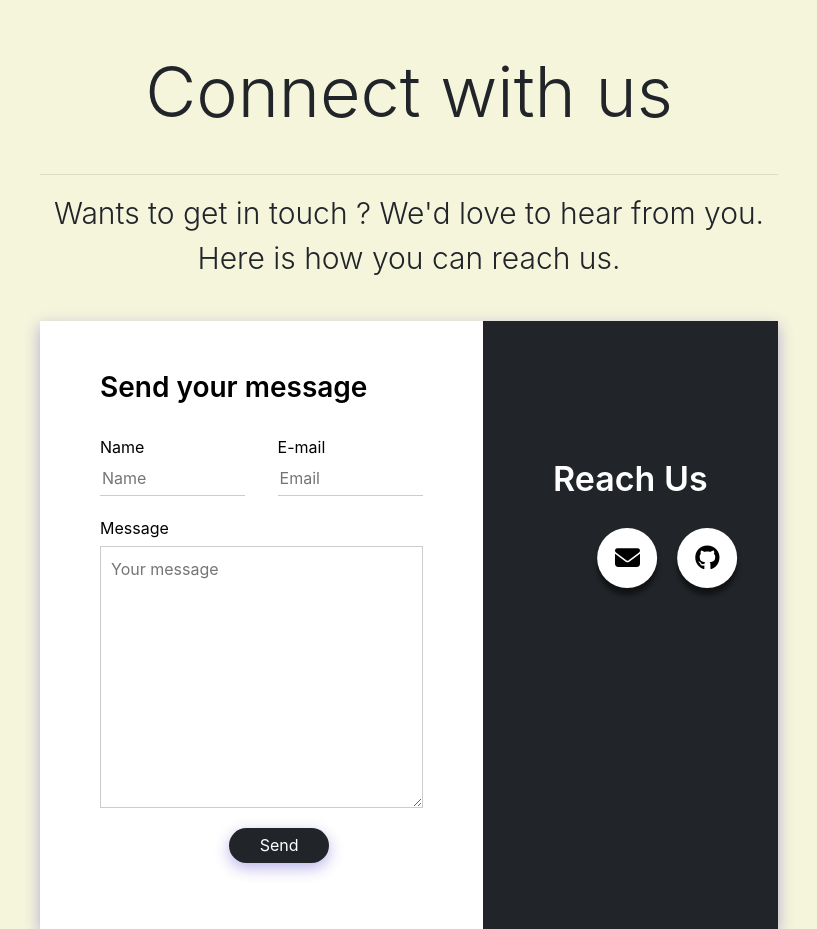
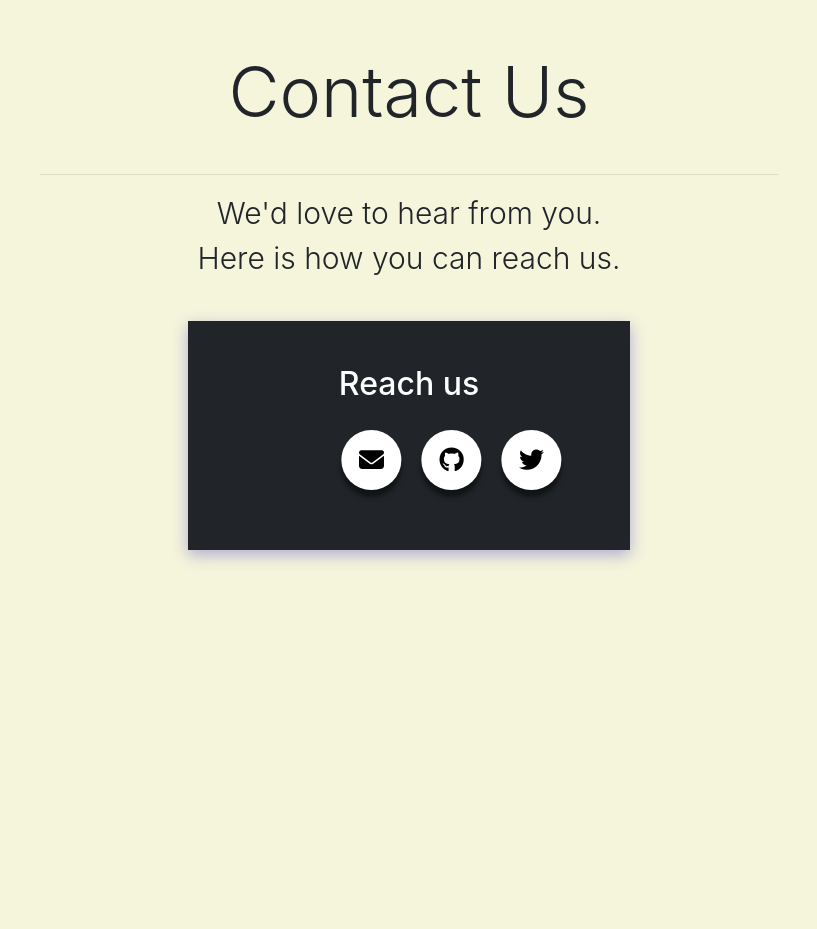
Before and after one commit to DynamicsAndNeuralSystems/Comp-Engine-Features, a Django app: page /contact in a window 1280 px wide. Shown: the part 56-985 px from the top of the page, without its empty margins (231-1048 px from the left). After the commit the page ends 619 px from the top, so only its background shows below. Run offline with Django 3.2, Linux system fonts and the light colour scheme; some libraries are stand-ins or nearby versions.

Commit message:
Redesigned contact page

```diff
--- a/static/CompEngineFeaturesWeb/css/contact.css
+++ b/static/CompEngineFeaturesWeb/css/contact.css
@@ -11,38 +11,28 @@ body{
 .container .display-1,.lead{
   text-align: center;
 }
- .display-1{
+.container .display-1{
    font-size: 70px;
 }
-.lead{
+.container .lead{
   font-size: 30px;
 
 }
 .contact-box{
-    background-color: white;
-    display: flex;
+   background-color: #212529;
+
   box-shadow: 0px 5px 15px 0px rgba(28, 0, 181, 0.3);
+  margin-left: 20%;
+  margin-right: 20%;
 }
 
 
-  .left{
-    flex-basis: 60%;
-    padding: 50px 60px;
-    background-color: #fff;
-  }
-
-  .right{
-    flex-basis: 40%;
-    padding: 50px;
-    background-color: #212529;
+.contact-box h2{
+  text-align: center;
+  padding-top: 10%;
   color: white;
 }
 
-
-  h1{
-    margin-bottom: 10px;
-    font-family: 'Franklin Gothic Medium', 'Arial Narrow', Arial, sans-serif;
-  }
 
 .container p{
   margin-bottom: 40px;
@@ -50,65 +40,7 @@ body{
 }
 
 
-  .input-row{
-    display: flex;
-    justify-content: space-between;
-    margin-bottom: 20px;
-  }
 
-  .input-row .input-group{
-    flex-basis: 45%;
-  }
-
-
-  input{
-    width: 100%;
-    border: none;
-    border-bottom: 1px solid #ccc;
-    outline: none;
-    padding-bottom: 5px;
-  }
-
-  textarea{
-    width: 100%;
-    border: 1px solid #ccc;
-    outline: none;
-    padding: 10px;
-    box-sizing: border-box;
-  }
-
-  label{
-    margin-bottom: 6px;
-    display: block;
-    color: black;
-  }
-
-  .formbutton{
-    background: #212529;
-    width: 100px;
-    border: none;
-    color: #fff;
-    height: 35px;
-    border-radius: 30px;
-    margin-top: 20px;
-    box-shadow: 0px 5px 15px 0px rgba(28, 0, 181, 0.3);
-    margin-left: 40%;
-
-  }
-  .left h3{
-    color:black;
-    font-weight: 600;
-    margin-bottom: 30px;
-  }
-
-
-  .right h3 {
-    font-size: 34px;
-    font-weight: 600;
-    margin-top: 45%;
-    margin-bottom: 10px;
-    text-align: center;
-}
 
 
 
@@ -124,36 +56,38 @@ body{
 }
 
 
-.right ul {
+.contact-box ul{
 position: relative;
-  margin-top: 30%;
-  margin-left: 52%;
+margin-top: 15%;
+margin-left: 55%;
+/* margin-bottom: 30%; */
 padding: 0;
 transform: translate(-50%,-50%);
 display: flex;
+padding-bottom: 20px;
 }
 
 
-  .right ul li{
+.contact-box ul li{
   list-style: none;
   margin: 0 10px;
 }
 
 
 
-  .right ul li .fa {
+.contact-box ul li .fa {
   color: #000000;
   font-size: 25px;
   line-height: 60px;
   transition: .5s;
 }
 
-  .right ul li .fa:hover{
+.contact-box ul li .fa:hover{
   color: #ffffff;
 }
 
 
-  .right ul li a{
+.contact-box ul li a{
   position: relative;
   display: block;
   width: 60px;
@@ -167,16 +101,19 @@ body{
 
 }
 
-  .right ul li a:hover{
+.contact-box ul li a:hover{
   transform: rotate(0deg) skew(0deg);
 translate: (0,-10px);
 }
 
-  .right ul li:nth-child(1) a:hover{
+.contact-box ul li:nth-child(1) a:hover{
   background-color: red;
 }
 
 
-  .right ul li:nth-child(2) a:hover{
+.contact-box ul li:nth-child(2) a:hover{
   background-color: #000000;
 }
+.contact-box ul li:nth-child(3) a:hover{
+  background-color:#1DA1F2;
+}
--- a/templates/contact.html
+++ b/templates/contact.html
@@ -16,54 +16,25 @@ Comp-Engine-Features
 {%endblock title%}
 
 {% block body %}
-<div class="container">
-      <p class="display-1">Connect with us</h1>
-      <hr>
-      <p class="lead">Wants to get in touch ? We'd love to hear from you.<br>Here is how you can reach us. </p>
-      <div class="contact-box">
-
-        <div class="left">
-          <h3>Send your message</h3>
-
-          <form class="contact-form">
-          <div class="input-row">
-            <div class="input-group">
-              <label>Name</label>
-              <input type="text" placeholder="Name">
-            </div>
 
 
-            <div class="input-group">
-              <label>E-mail</label>
-              <input type="email" placeholder="Email">
-            </div>
-          </div>
-
-        <label>Message</label>
-         <textarea rows="10" placeholder="Your message"></textarea>
-         <button class="formbutton"type="submit" >Send</button>
-        </form>
-        </div>
-
-
-        <div class="right">
-
-          <h3>Reach Us</h3>
-
+<div class="container">
+      <p class="display-1">Contact Us</h1>
+      <hr>
+      <p class="lead">We'd love to hear from you.<br>Here is how you can reach us. </p>
+      <div class="contact-box">
+        <h2>Reach us</h2>
 
       <ul>
-      <li> <a href=""><i class="fa fa-envelope"></i></a></li>
-      <li> <a href=""><i class="fa fa-github"></i></a></li>
-      </ul>
+        <li> <a target="_blank" href="https://mail.google.com/mail/?view=cm&fs=1&to=ben.fulcher@sydney.edu.au"><i class="fa fa-envelope"></i></a></li>
+      <li> <a target="_blank" href="https://github.com/NeuralSystemsAndSignals/Comp-Engine-Features"><i class="fa fa-github"></i></a></li>
+      <li> <a target="_blank" href="https://twitter.com/compTimeSeries"><i class="fa fa-twitter"></i></a></li>
+       </ul>
       </div>
-
-
-      </div>
-
-
     </div>
 
 {% block JavaScript %}
+<script src="https://use.fontawesome.com/8ef3ce1ffd.js"></script>
 {% endblock JavaScript %}
 
 
```
Lines whose indentation alone changed are shown as unchanged.
